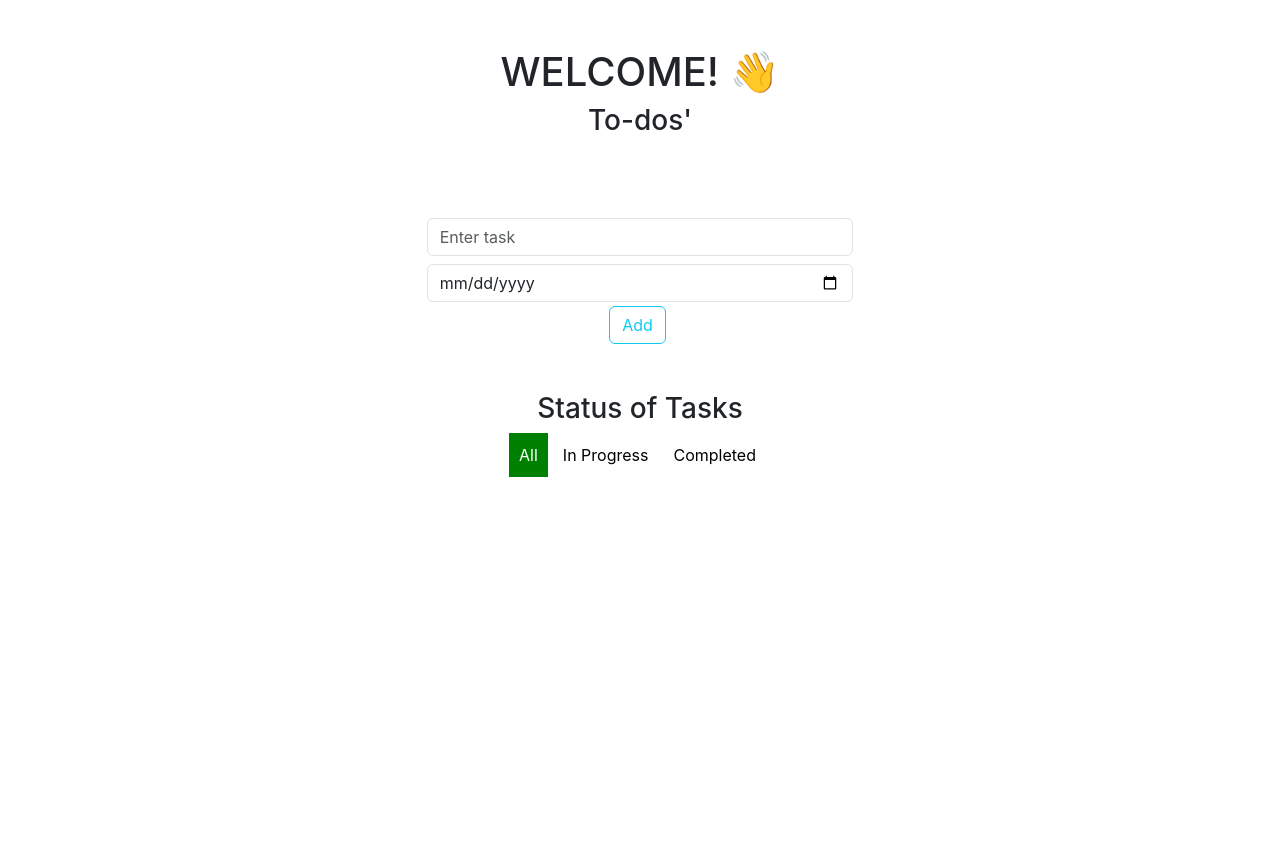
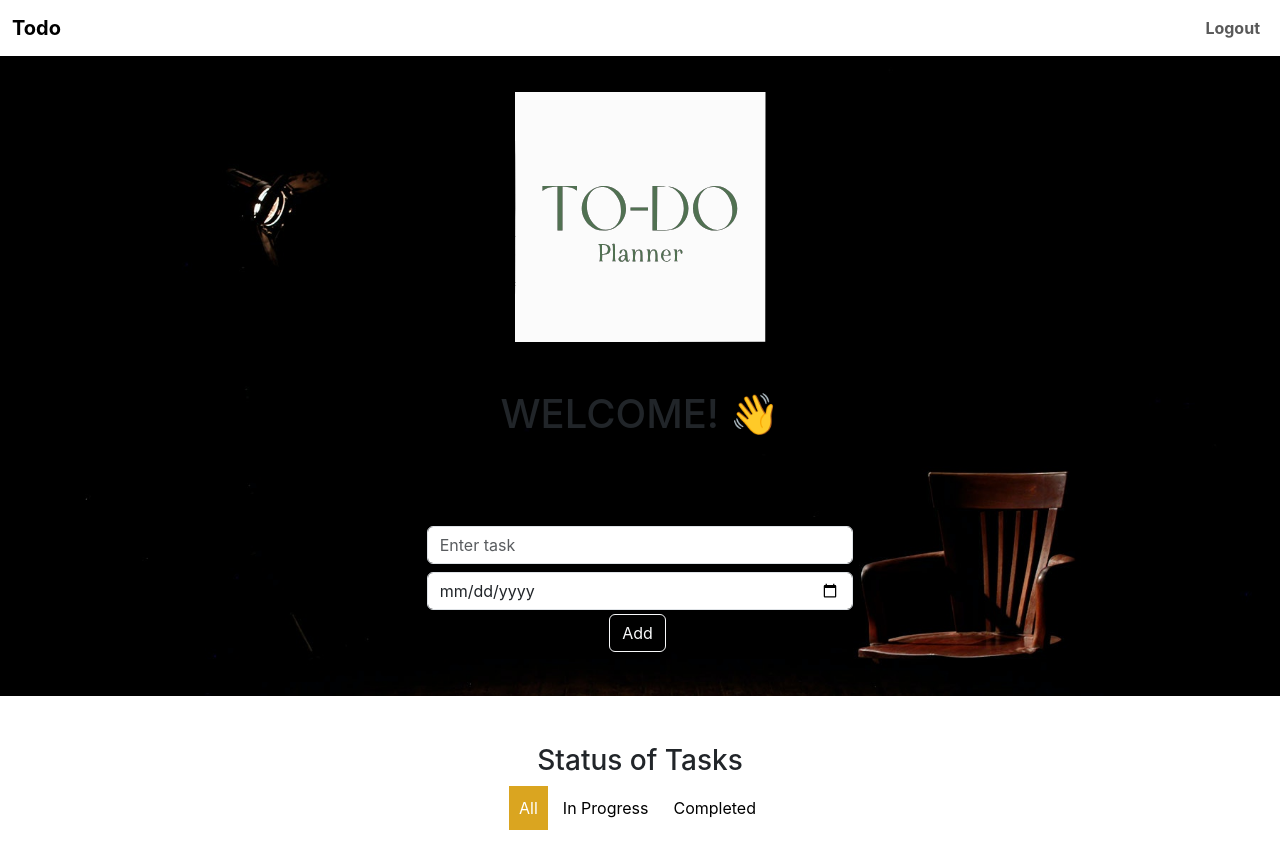
Before and after one commit to zaiky09/To-do-Frontend-, a React (Create React App) app: page /home in a window 1280 px wide. Before the commit the page ends 800 px from the top, so only its background shows below. Built offline with nearby package versions, Linux system fonts and the light colour scheme.

Commit message:
NavBar component added

```diff
--- a/src/components/home/Todo.css
+++ b/src/components/home/Todo.css
@@ -6,12 +6,30 @@ button {
 }
 
 button.active {
-    background-color: green;
+    background-color: goldenrod;
     color: white;
+}
+
+.form {
+    display: flex;
+    flex-direction: column;
+    background-image: url("../assets/pexels-marcelo-jaboo-696407.jpg");
+    height: 80vh;
+    align-self: center;
+    background-repeat: no-repeat;
+    background-size: cover;
+    background-attachment: fixed;
+    align-items: center;
+    justify-content: center
 }
 
 .list {
     display: flex;
     justify-content: center;
     align-items: center;
+    color: white;
 }
+
+.status {
+    /* background-image: linear-gradient(to bottom, black, white); */
+}
--- a/src/components/home/Todo.js
+++ b/src/components/home/Todo.js
@@ -1,6 +1,7 @@
 import React, { useState } from "react";
 import logo from '../assets/trace.svg';
 import './Todo.css';
+import NavBar from "../navbar/NavBar";
 
 function Todo() {
   const [tasks, setTasks] = useState([]);
@@ -44,20 +45,20 @@ function Todo() {
 
   return (
     <div>
-        {/* <NavBar/> */}
-        <center>
-
+        <NavBar/>
+        <center className="form">
+            <img src={logo} alt="Logo" width="300" height="250" class="d-inline-block align-text-top"/>
             <h1 className="mt-5">WELCOME! 👋</h1>
-            <h3>To-dos'</h3>
+            {/* <h3>To-dos'</h3> */}
             <form onSubmit={addTask} className="form-group mb-2 col-md-4">
                 <input className="form-control mb-2" type="text" placeholder="Enter task" name="task" />
                 <input className="form-control" type="date" name="date" />
                 <center>
-                    <button className="btn btn-outline-info mt-1" type="submit">Add</button>
+                    <button className="btn btn-outline-light mt-1" type="submit">Add</button>
                 </center>
             </form>
         </center>
-
+        <div className="status">
             <div className="text-center">
                 <h3 className="mt-5">Status of Tasks</h3>
                 <button className={filter === "all" ? "active" : ""} onClick={() => setFilter("all")}>
@@ -87,10 +88,11 @@ function Todo() {
                         >
                         {task.task} - {task.date}
                         </span>
-                    <button className="btn btn-outline-danger ms-5" onClick={() => deleteTask(index)}>Delete</button>
+                        <button className="btn btn-outline-danger ms-5" onClick={() => deleteTask(index)}>Cancel</button>
                     </li>
                     ))}
                 </ol>
+            </div>
         </div>
     </div>
   );
--- /dev/null
+++ b/src/components/navbar/NavBar.js
@@ -0,0 +1,47 @@
+import React from "react";
+import {Link, useNavigate} from "react-router-dom";
+
+function NavBar ({setIsLoggedIn, isLoggedIn}) {
+
+    let nav = useNavigate();
+
+    // function handleLogout() {
+    //     setIsLoggedIn(false);
+    //     // nav("/login");
+    // }
+
+    function handleLogin() {
+        setIsLoggedIn(true);
+        nav("/home");
+    }
+    return (
+        <div>
+            <nav className="navbar navbar-expand-lg bg-body-custom" id="bcolor">
+                <div className="container-fluid">
+                    <Link className="navbar-brand" to="/home" href="#"><strong>Todo</strong></Link>
+                    <button className="navbar-toggler" type="button" data-bs-toggle="collapse" data-bs-target="#navbarNav" aria-controls="navbarNav" aria-expanded="false" aria-label="Toggle navigation">
+                        <span className="navbar-toggler-icon"></span>
+                    </button>
+                    <div className="collapse navbar-collapse" id="navbarNav">
+
+                        <ul className="navbar-nav ms-auto mb-2 mb-lg-0">
+                            {isLoggedIn ? (
+                                <li className="nav-item">
+                                    {/* <Link className="active me-3 navbar-brand" onClick={handleLogout} to="/">Login</Link> */}
+                                </li>
+                            ) : (
+                                <li className="nav-item">
+                                    <Link className="nav-link" to="/" onClick={handleLogin}><strong>Logout</strong></Link>
+                                </li>
+                            )
+                            }
+                        </ul>
+
+                    </div>
+                </div>
+            </nav>
+        </div>
+    );
+}
+
+export default NavBar;
```
Also changed, not shown: src/components/assets/pexels-marcelo-jaboo-696407.jpg (added). Lines whose indentation alone changed are shown as unchanged.
